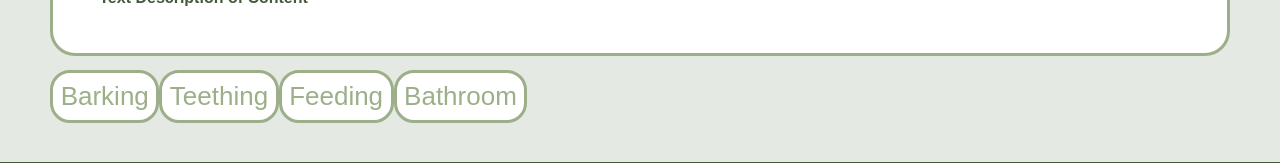
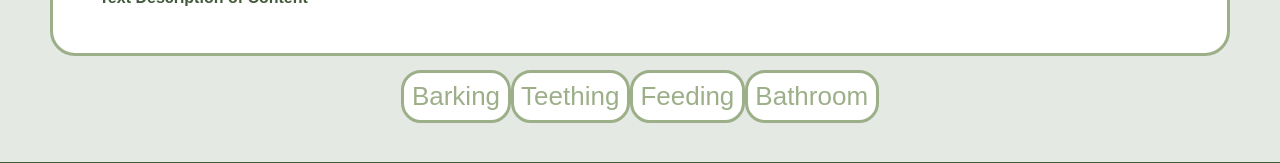
Before and after one commit to 394-w23/DogSpace, a React (Vite) app: page / in a window 1280 px wide. Shown: the part 1045-1208 px from the top of the page. Built offline with nearby package versions, Linux system fonts and the light colour scheme.

Commit message:
small css changes for demo

```diff
--- a/src/index.css
+++ b/src/index.css
@@ -136,10 +136,15 @@ button {
   text-align: center;
   text-decoration: none;
   display: inline-block;
-  font-size: 16px;
+  font-size: 16vw;
   padding-left: 7.5px;
   padding-right: 7.5px;
   border: solid;
+}
+
+.categories {
+  justify-content: center;
+  text-align: center;
 }
 
 
@@ -157,29 +162,32 @@ button {
   /* border-radius: 10px; */
   font-family: sans-serif;
   border: solid;
-  flex-direction: column;
+  flex-direction: row;
   text-align: center;
-  padding-bottom: 12%;
+  padding-bottom: 9%;
+  display: flex;
+  padding-top: 4%;
 
 
 }
 
-/* .foothome{
+.foothome{
   height: 100%;
   width: 50%;
-  text-align: left;
-  border: solid;
-  justify-content: left;
+  text-align: center;
+  /* border: solid; */
+  justify-content: center;
 }
+
 .footprofile{
   height: 100%;
-  padding-left: 50%;
+  /* padding-left: 50%; */
   justify-content: right;
-  /* width: 50%; */
-  /* text-align: right;
-  border: solid;
+  width: 50%;
+  text-align: center;
+  /* border: solid; */
 
-}  */
+}
 
 
 
--- a/src/pages/Home.jsx
+++ b/src/pages/Home.jsx
@@ -60,7 +60,7 @@ export const Home = () => {
         </div>
 
     </section>
-    <section>
+    <section className="categories">
       <button> Barking </button>
       <button> Teething </button>
       <button> Feeding </button>
```
